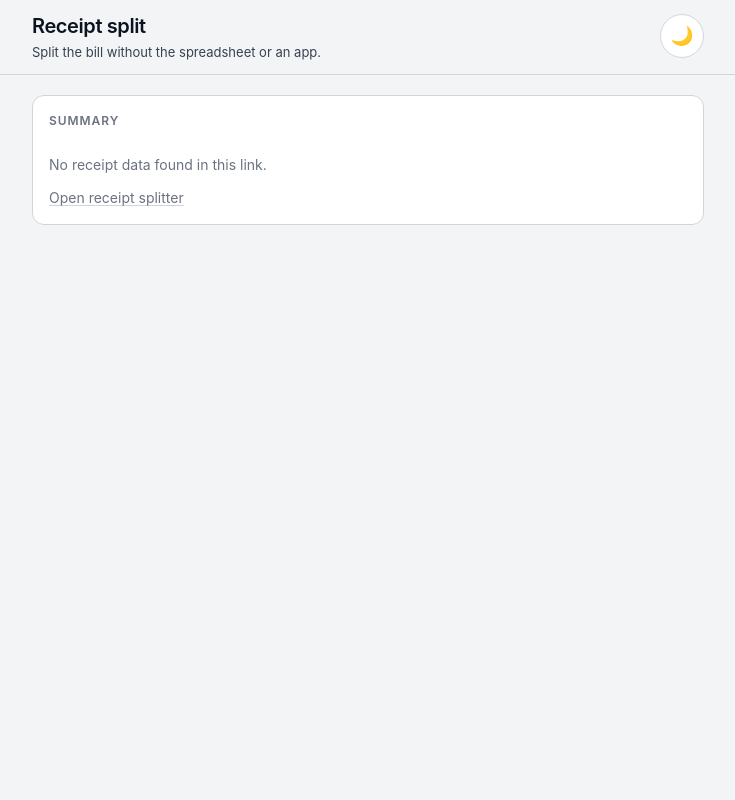
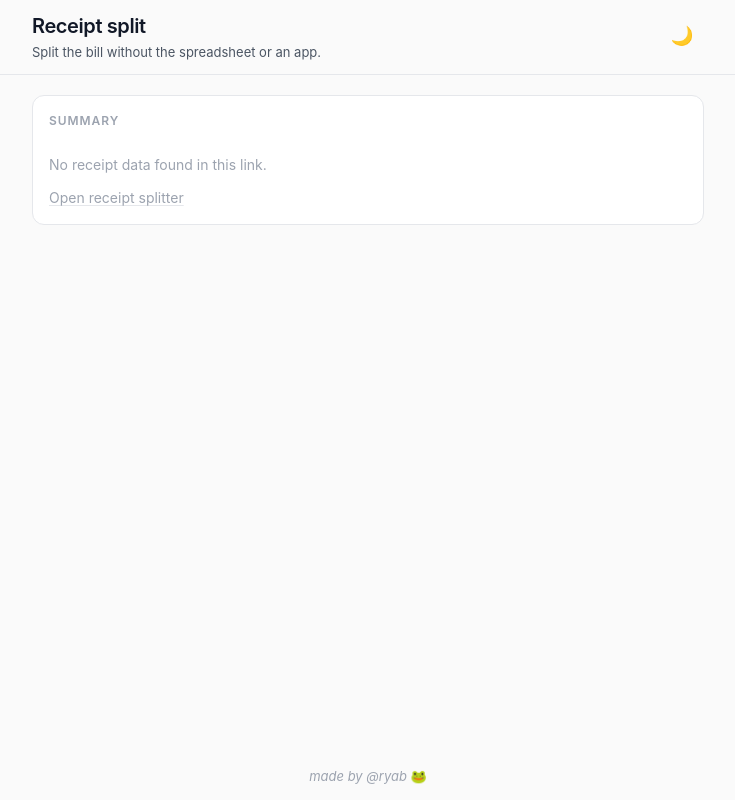
Before and after one commit to ryazlee/payment-splitter, a React (Vite) app: page /summary in a window 1280 px wide. Shown: the whole page, without its empty margins (272-1007 px from the left). Built offline with nearby package versions, Linux system fonts and the light colour scheme.

Commit message:
Align the shared gray theme and add the maker watermark.

```diff
--- a/index.html
+++ b/index.html
@@ -5,7 +5,7 @@
     <link rel="icon" type="image/png" href="/favicon.png" />
     <link rel="apple-touch-icon" href="/favicon.png" />
     <meta name="viewport" content="width=device-width, initial-scale=1.0" />
-    <meta name="theme-color" content="#f3f4f6" />
+    <meta name="theme-color" content="#fafafa" />
     <meta name="description" content="A simple webapp to help you split the bill." />
     <meta property="og:title" content="Payment Splitter" />
     <meta property="og:description" content="A simple webapp to help you split the bill." />
@@ -31,7 +31,7 @@
           document.documentElement.classList.add('theme-dark')
           document
             .querySelector('meta[name="theme-color"]')
-            ?.setAttribute('content', '#0b1220')
+            ?.setAttribute('content', '#09090b')
         }
       } catch (e) {}
     </script>
--- /dev/null
+++ b/src/components/MakerCredit.tsx
@@ -0,0 +1,9 @@
+const RYAB_URL = 'https://ryazlee.github.io/contact'
+
+export default function MakerCredit() {
+  return (
+    <p className="maker">
+      made by <a href={RYAB_URL}>@ryab</a> 🐸
+    </p>
+  )
+}
--- a/src/components/screens/SplitterScreen.tsx
+++ b/src/components/screens/SplitterScreen.tsx
@@ -1,4 +1,5 @@
 import AppHeader from '../AppHeader'
+import MakerCredit from '../MakerCredit'
 import ChargesPanel from '../ChargesPanel'
 import ItemsPanel from '../ItemsPanel'
 import OcrPreviewPanel from '../OcrPreviewPanel'
@@ -116,6 +117,9 @@ export default function SplitterScreen() {
           </div>
         </div>
       </main>
+      <footer className="app-footer">
+        <MakerCredit />
+      </footer>
     </div>
   )
 }
--- a/src/components/screens/SummaryScreen.tsx
+++ b/src/components/screens/SummaryScreen.tsx
@@ -1,6 +1,7 @@
 import { startTransition, useEffect, useState } from 'react'
 import { Link } from 'react-router-dom'
 import AppHeader from '../AppHeader'
+import MakerCredit from '../MakerCredit'
 import SectionCard from '../SectionCard'
 import SummaryPanel from '../SummaryPanel'
 import { createShareUrl, readHashState } from '../../utils/hashState'
@@ -38,6 +39,9 @@ export default function SummaryScreen() {
             </div>
           </div>
         </main>
+        <footer className="app-footer">
+          <MakerCredit />
+        </footer>
       </div>
     )
   }
@@ -72,6 +76,9 @@ export default function SummaryScreen() {
           </div>
         </div>
       </main>
+      <footer className="app-footer">
+        <MakerCredit />
+      </footer>
     </div>
   )
 }
--- a/src/index.css
+++ b/src/index.css
@@ -13,20 +13,22 @@
 }
 
 :root {
-  --text: #0b1220;
-  --text-secondary: #374151;
-  --text-muted: #6b7280;
-  --bg: #f3f4f6;
+  --text: #111827;
+  --text-secondary: #4b5563;
+  --text-muted: #9ca3af;
+  --bg: #fafafa;
   --surface: #ffffff;
-  --inset: #e5e7eb;
-  --border: #d1d5db;
-  --accent: #0b1220;
+  --inset: #f3f4f6;
+  --border: #e5e7eb;
+  --accent: #111827;
   --accent-contrast: #ffffff;
+  --link: #2563eb;
   --danger: #dc2626;
   --success: #059669;
   --radius: 12px;
   --content-max: 720px;
   --touch-min: 44px;
+  --safe-top: env(safe-area-inset-top, 0px);
   --safe-bottom: env(safe-area-inset-bottom, 0px);
   --font: -apple-system, BlinkMacSystemFont, 'Segoe UI', Roboto, sans-serif;
 
@@ -45,17 +47,18 @@
 
 html.theme-dark {
   color-scheme: dark;
-  --text: #f9fafb;
-  --text-secondary: #d1d5db;
-  --text-muted: #9ca3af;
-  --bg: #0b1220;
-  --surface: #1f2937;
-  --inset: #111827;
-  --border: #4b5563;
-  --accent: #f9fafb;
-  --accent-contrast: #0b1220;
-  --danger: #f87171;
-  --success: #34d399;
+  --text: #f4f4f5;
+  --text-secondary: #a1a1aa;
+  --text-muted: #71717a;
+  --bg: #09090b;
+  --surface: #141416;
+  --inset: #1c1c1f;
+  --border: #27272a;
+  --accent: #fafafa;
+  --accent-contrast: #09090b;
+  --link: #8cb4ff;
+  --danger: #fb7185;
+  --success: #4ade80;
 }
 
 @theme inline {
@@ -68,6 +71,7 @@ html.theme-dark {
   --color-fg-muted: var(--text-muted);
   --color-accent: var(--accent);
   --color-accent-contrast: var(--accent-contrast);
+  --color-link: var(--link);
   --color-danger: var(--danger);
   --color-success: var(--success);
   --radius-app: var(--radius);
@@ -181,7 +185,29 @@ a {
 
 .app-main {
   flex: 1 1 auto;
-  padding: 1.25rem 0 calc(1.5rem + var(--safe-bottom));
+  padding: 1.25rem 0 1.5rem;
+}
+
+.app-footer {
+  flex-shrink: 0;
+  padding: 0.85rem 1rem calc(0.85rem + var(--safe-bottom));
+  text-align: center;
+}
+
+.maker {
+  margin: 0;
+  font-size: 0.8125rem;
+  font-style: italic;
+  color: var(--text-muted);
+}
+
+.maker a {
+  color: inherit;
+  text-decoration: none;
+}
+
+.maker a:hover {
+  color: var(--text-secondary);
 }
 
 .page {
@@ -500,16 +526,16 @@ a {
   display: inline-flex;
   align-items: center;
   justify-content: center;
-  border: 1px solid var(--border);
+  border: 0;
   border-radius: 999px;
-  background: var(--surface);
+  background: transparent;
   font-size: 1.15rem;
   line-height: 1;
   color: var(--text);
 }
 
 .theme-toggle:hover {
-  border-color: color-mix(in srgb, var(--text-muted) 40%, var(--border));
+  background: color-mix(in srgb, var(--text) 5%, transparent);
 }
 
 .receipt-preview {
--- a/src/theme.tsx
+++ b/src/theme.tsx
@@ -42,7 +42,7 @@ export function applyTheme(theme: Theme): void {
 
   const meta = document.querySelector('meta[name="theme-color"]')
   if (meta) {
-    meta.setAttribute('content', theme === 'dark' ? '#0b1220' : '#f3f4f6')
+    meta.setAttribute('content', theme === 'dark' ? '#09090b' : '#fafafa')
   }
 }
 
```
